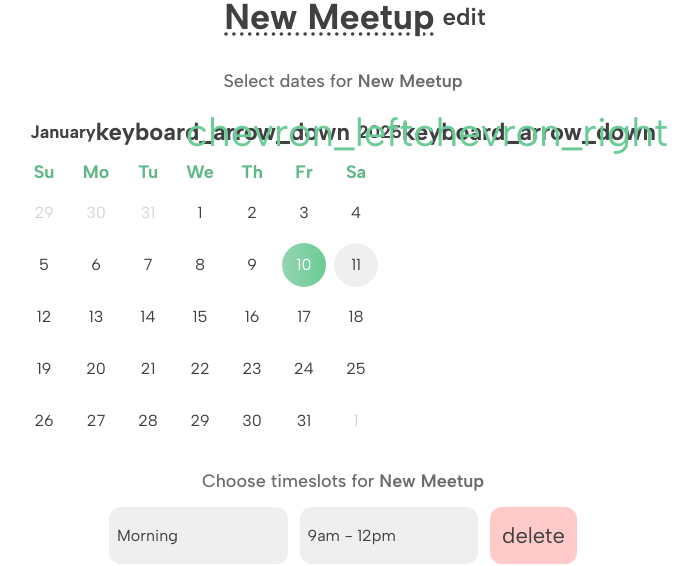
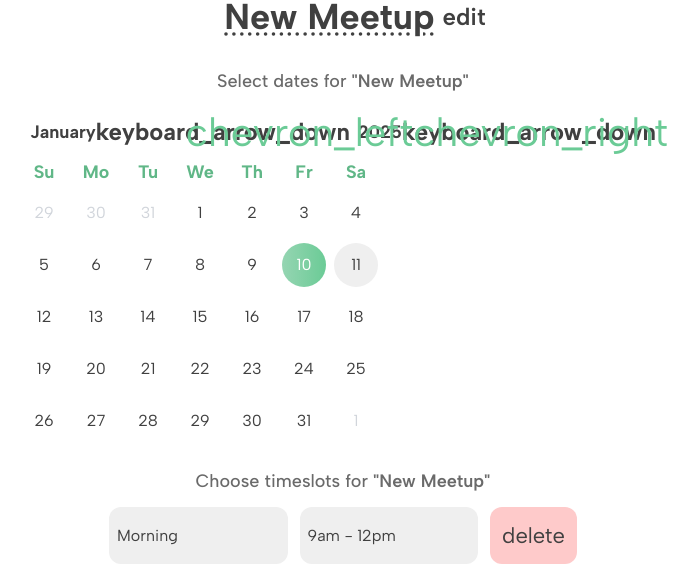
Before and after one commit to andrewchu16/easymeet, a React (Vite) app: page / in a window 1280 px wide. Both pictures are taken after a click on the button "10". Shown: the part 121-687 px from the top of the page, without its empty margins (297-995 px from the left). Built offline with nearby package versions, Linux system fonts and the light colour scheme.

Commit message:
Update styling

```diff
--- a/src/components/modules/AvailabilityEdit/components/TimeslotItem/TimeslotItem.tsx
+++ b/src/components/modules/AvailabilityEdit/components/TimeslotItem/TimeslotItem.tsx
@@ -11,12 +11,12 @@ const TimeslotItem = ({ info, onEnableChange }: TimeslotItem) => {
     return (
         <li
             className={
-                "bg-light rounded-xl px-4 py-2 timeslot-item" +
+                "bg-light rounded-xl px-4 py-2 timeslot-item hover:cursor-pointer" +
                 (info.enabled ? " active" : "")
             }
             onClick={() => onEnableChange(!info.enabled)}
         >
-            <label className="text-lg flex gap-3 items-center">
+            <label className="text-lg flex gap-3 items-center hover:cursor-pointer">
                 <span
                     className="material-symbols-rounded select-none"
                     style={{ fontSize: 22 }}
--- a/src/pages/Create/Create.tsx
+++ b/src/pages/Create/Create.tsx
@@ -167,7 +167,9 @@ const Create = () => {
                     <section className="w-full flex flex-col items-center gap-3">
                         <h2 className="text-lg text-body font-medium">
                             Select dates for{" "}
-                            <span className="font-semibold">{meetupTitle}</span>
+                            <span className="font-semibold">
+                                "{meetupTitle}"
+                            </span>
                         </h2>
                         <Calendar
                             dates={dates}
@@ -179,7 +181,7 @@ const Create = () => {
                             <h2 className="text-lg text-body font-medium">
                                 Choose timeslots for{" "}
                                 <span className="font-semibold">
-                                    {meetupTitle}
+                                    "{meetupTitle}"
                                 </span>
                             </h2>
                             <TimeslotsEdit
```
